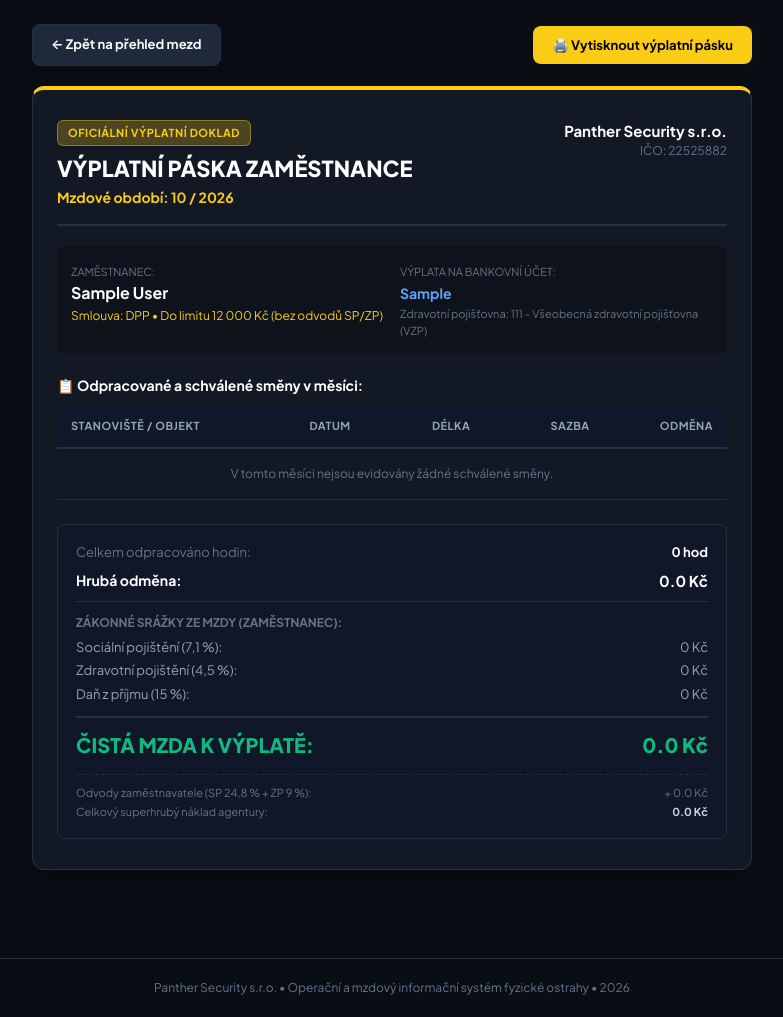
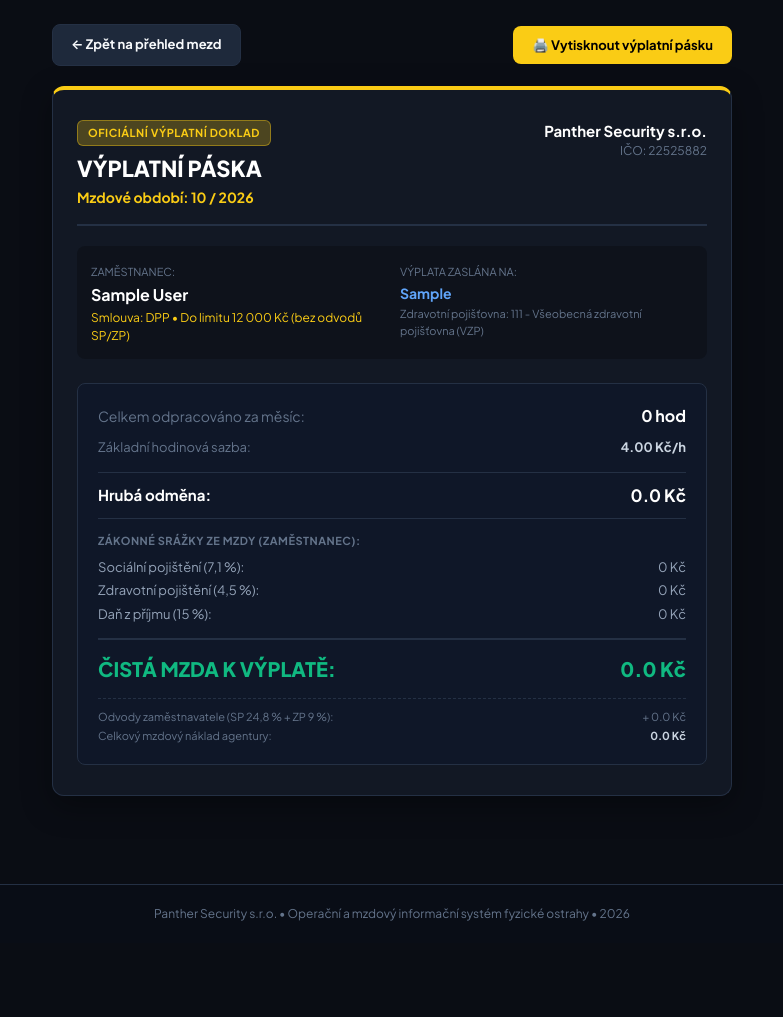
Before and after one commit to lukashejna01/panther-security-test, a Django app: page /portal/vyplatni-paska/1/2026/10/ in a window 1280 px wide. Shown: the part 103-1120 px from the top of the page, without its empty margins (248-1031 px from the left). After the commit the page ends 1024 px from the top, so only its background shows below. Run offline with Django 4.2, Linux system fonts and the light colour scheme; a user stored in the database is signed in; tables that the repository leaves empty hold one stand-in row (values such as "Sample post").

Commit message:
Zjednoduseni vyplatni pasky na celkovy soucet hodin bez rozpisu smen

```diff
--- a/templates/payroll/payslip_detail.html
+++ b/templates/payroll/payslip_detail.html
@@ -11,6 +11,8 @@
         body {
             background: #fff !important;
             color: #000 !important;
+            margin: 0 !important;
+            padding: 10mm !important;
         }
         .card {
             border: 1px solid #cbd5e1 !important;
@@ -18,11 +20,15 @@
             background: #fff !important;
             color: #000 !important;
         }
+        .text-white {
+            color: #000 !important;
+        }
     }
 </style>
 
-<div style="max-width: 720px; margin: 0 auto; padding-bottom: 40px;">
+<div style="max-width: 680px; margin: 0 auto; padding-bottom: 40px; width: 100%; box-sizing: border-box;">
 
+    <!-- OVLÁDACÍ LIŠTA -->
     <div class="payslip-actions" style="margin-bottom: 20px; display: flex; justify-content: space-between; align-items: center; flex-wrap: wrap; gap: 10px;">
         <a href="{% url 'payroll_summary' %}?year={{ year }}&month={{ month }}" class="btn btn-secondary" style="font-size: 13px;">
             ← Zpět na přehled mezd
@@ -32,14 +38,15 @@
         </button>
     </div>
 
-    <div class="card" style="padding: 30px 24px; border-top: 4px solid var(--panther-yellow);">
+    <!-- KARTA VÝPLATNÍ PÁSKY -->
+    <div class="card" style="padding: 30px 24px; border-top: 4px solid var(--panther-yellow); width: 100%; box-sizing: border-box;">
 
-        <!-- HLAVIČKA PÁSKY -->
+        <!-- HLAVIČKA -->
         <div style="border-bottom: 2px solid var(--border-color); padding-bottom: 16px; margin-bottom: 20px; display: flex; justify-content: space-between; align-items: flex-start; flex-wrap: wrap; gap: 10px;">
             <div>
                 <span class="badge-tag yellow" style="font-size: 11px;">OFICIÁLNÍ VÝPLATNÍ DOKLAD</span>
                 <h1 style="font-size: 22px; color: #fff; margin: 6px 0 2px; font-weight: 800;">
-                    VÝPLATNÍ PÁSKA ZAMĚSTNANCE
+                    VÝPLATNÍ PÁSKA
                 </h1>
                 <div style="color: var(--panther-yellow); font-weight: 700; font-size: 14px;">
                     Mzdové období: {{ month }} / {{ year }}
@@ -52,16 +59,16 @@
         </div>
 
         <!-- ÚDAJE O ZAMĚSTNANCI -->
-        <div style="display: grid; grid-template-columns: repeat(auto-fit, minmax(240px, 1fr)); gap: 16px; margin-bottom: 22px; background: rgba(0,0,0,0.25); padding: 14px; border-radius: 8px;">
+        <div style="display: grid; grid-template-columns: repeat(auto-fit, minmax(220px, 1fr)); gap: 16px; margin-bottom: 24px; background: rgba(0,0,0,0.25); padding: 14px; border-radius: 8px;">
             <div>
                 <span style="color: var(--text-muted); font-size: 11px; text-transform: uppercase;">Zaměstnanec:</span>
-                <strong style="color: #fff; font-size: 16px; display: block;">{{ employee.full_name }}</strong>
+                <strong style="color: #fff; font-size: 16px; display: block; margin-top: 2px;">{{ employee.full_name }}</strong>
                 <div style="font-size: 12px; color: var(--panther-yellow); margin-top: 2px;">
                     Smlouva: {{ employee.contract_type|default:"DPP" }} &bull; {{ limit_text }}
                 </div>
             </div>
             <div>
-                <span style="color: var(--text-muted); font-size: 11px; text-transform: uppercase;">Výplata na bankovní účet:</span>
+                <span style="color: var(--text-muted); font-size: 11px; text-transform: uppercase;">Výplata zaslána na:</span>
                 <strong style="color: #60a5fa; font-size: 14px; display: block; margin-top: 2px;">
                     {{ employee.bank_account|default:"Výplata v hotovosti" }}
                 </strong>
@@ -73,59 +80,30 @@
             </div>
         </div>
 
-        <!-- ROZPIS SCHVÁLENÝCH SMĚN -->
-        <div style="margin-bottom: 24px;">
-            <h3 style="font-size: 14px; color: #fff; margin-bottom: 10px; font-weight: 700;">
-                📋 Odpracované a schválené směny v měsíci:
-            </h3>
-            <div class="table-responsive" style="overflow-x: auto; -webkit-overflow-scrolling: touch;">
-                <table class="table" style="font-size: 12px; width: 100%;">
-                    <thead>
-                        <tr>
-                            <th>Stanoviště / Objekt</th>
-                            <th>Datum</th>
-                            <th style="text-align: center;">Délka</th>
-                            <th style="text-align: right;">Sazba</th>
-                            <th style="text-align: right;">Odměna</th>
-                        </tr>
-                    </thead>
-                    <tbody>
-                        {% for s in approved_shifts %}
-                        <tr>
-                            <td style="color: #fff; font-weight: 600;">{{ s.guard_object.name }}</td>
-                            <td style="color: var(--text-muted);">{{ s.start_time|date:"d.m.Y" }}</td>
-                            <td style="text-align: center;">{{ s.planned_hours }} h</td>
-                            <td style="text-align: right; color: var(--text-muted);">{{ s.hourly_rate }} Kč/h</td>
-                            <td style="text-align: right; font-weight: 700; color: #fff;">{{ s.total_cost }} Kč</td>
-                        </tr>
-                        {% empty %}
-                        <tr>
-                            <td colspan="5" style="text-align: center; color: var(--text-muted); padding: 16px;">
-                                V tomto měsíci nejsou evidovány žádné schválené směny.
-                            </td>
-                        </tr>
-                        {% endfor %}
-                    </tbody>
-                </table>
-            </div>
-        </div>
+        <!-- REKAPITULACE HODIN, MZDY A ODVODŮ -->
+        <div style="background: rgba(15, 23, 42, 0.7); border: 1px solid var(--border-color); border-radius: 8px; padding: 20px;">
 
-        <!-- REKAPITULACE MZDY A ZÁKONNÝCH ODVODŮ -->
-        <div style="background: rgba(15, 23, 42, 0.7); border: 1px solid var(--border-color); border-radius: 8px; padding: 18px;">
-            <div style="display: flex; justify-content: space-between; font-size: 13px; margin-bottom: 8px;">
-                <span style="color: var(--text-muted);">Celkem odpracováno hodin:</span>
-                <strong style="color: #fff;">{{ total_hours }} hod</strong>
+            <!-- SOUHRN HODIN A ZÁKLADU -->
+            <div style="display: flex; justify-content: space-between; align-items: center; font-size: 14px; margin-bottom: 10px;">
+                <span style="color: var(--text-muted);">Celkem odpracováno za měsíc:</span>
+                <strong style="color: #fff; font-size: 16px;">{{ total_hours }} hod</strong>
             </div>
 
-            <div style="display: flex; justify-content: space-between; font-size: 14px; margin-bottom: 12px; border-bottom: 1px solid var(--border-color); padding-bottom: 8px;">
-                <span style="color: #fff; font-weight: 700;">Hrubá odměna:</span>
-                <strong style="color: #fff; font-size: 15px;">{{ gross_pay }} Kč</strong>
+            <div style="display: flex; justify-content: space-between; align-items: center; font-size: 13px; margin-bottom: 14px; color: var(--text-muted);">
+                <span>Základní hodinová sazba:</span>
+                <strong style="color: #cbd5e1;">{{ employee.hourly_rate }} Kč/h</strong>
             </div>
 
-            <!-- Srážky zaměstnanci -->
-            <div style="font-size: 12px; color: var(--text-muted); margin-bottom: 6px; font-weight: 700; text-transform: uppercase;">
+            <div style="display: flex; justify-content: space-between; align-items: center; font-size: 15px; margin-bottom: 14px; border-top: 1px solid var(--border-color); border-bottom: 1px solid var(--border-color); padding: 10px 0;">
+                <span style="color: #fff; font-weight: 700;">Hrubá odměna:</span>
+                <strong style="color: #fff; font-size: 17px;">{{ gross_pay }} Kč</strong>
+            </div>
+
+            <!-- ZÁKONNÉ SRÁŽKY ZAMĚSTNANEC -->
+            <div style="font-size: 11px; color: var(--text-muted); margin-bottom: 8px; font-weight: 700; text-transform: uppercase; letter-spacing: 0.5px;">
                 Zákonné srážky ze mzdy (Zaměstnanec):
             </div>
+
             <div style="display: flex; justify-content: space-between; font-size: 13px; margin-bottom: 4px; color: #94a3b8;">
                 <span>Sociální pojištění (7,1 %):</span>
                 <span>{% if emp_sp > 0 %}- {{ emp_sp }} Kč{% else %}0 Kč{% endif %}</span>
@@ -134,26 +112,27 @@
                 <span>Zdravotní pojištění (4,5 %):</span>
                 <span>{% if emp_zp > 0 %}- {{ emp_zp }} Kč{% else %}0 Kč{% endif %}</span>
             </div>
-            <div style="display: flex; justify-content: space-between; font-size: 13px; margin-bottom: 12px; color: #94a3b8;">
+            <div style="display: flex; justify-content: space-between; font-size: 13px; margin-bottom: 14px; color: #94a3b8;">
                 <span>Daň z příjmu (15 %):</span>
                 <span>{% if tax > 0 %}- {{ tax }} Kč{% else %}0 Kč{% endif %}</span>
             </div>
 
-            <!-- Čistá mzda -->
-            <div style="display: flex; justify-content: space-between; font-size: 20px; font-weight: 900; color: #10b981; border-top: 2px solid var(--border-color); padding-top: 12px; margin-bottom: 14px;">
+            <!-- ČISTÁ VÝPLATA -->
+            <div style="display: flex; justify-content: space-between; align-items: center; font-size: 20px; font-weight: 900; color: #10b981; border-top: 2px solid var(--border-color); padding-top: 14px; margin-bottom: 14px;">
                 <span>ČISTÁ MZDA K VÝPLATĚ:</span>
                 <span>{{ net_pay }} Kč</span>
             </div>
 
-            <!-- Mzdový náklad firmy -->
+            <!-- ODVODY ZAMĚSTNAVATELE -->
             <div style="border-top: 1px dashed var(--border-color); padding-top: 10px; font-size: 11px; color: var(--text-muted); display: flex; justify-content: space-between;">
                 <span>Odvody zaměstnavatele (SP 24,8 % + ZP 9 %):</span>
                 <span>+ {{ comp_total_insurance }} Kč</span>
             </div>
             <div style="font-size: 11px; color: var(--text-muted); display: flex; justify-content: space-between; margin-top: 2px;">
-                <span>Celkový superhrubý náklad agentury:</span>
+                <span>Celkový mzdový náklad agentury:</span>
                 <strong style="color: #cbd5e1;">{{ total_company_cost }} Kč</strong>
             </div>
+
         </div>
 
     </div>
```
